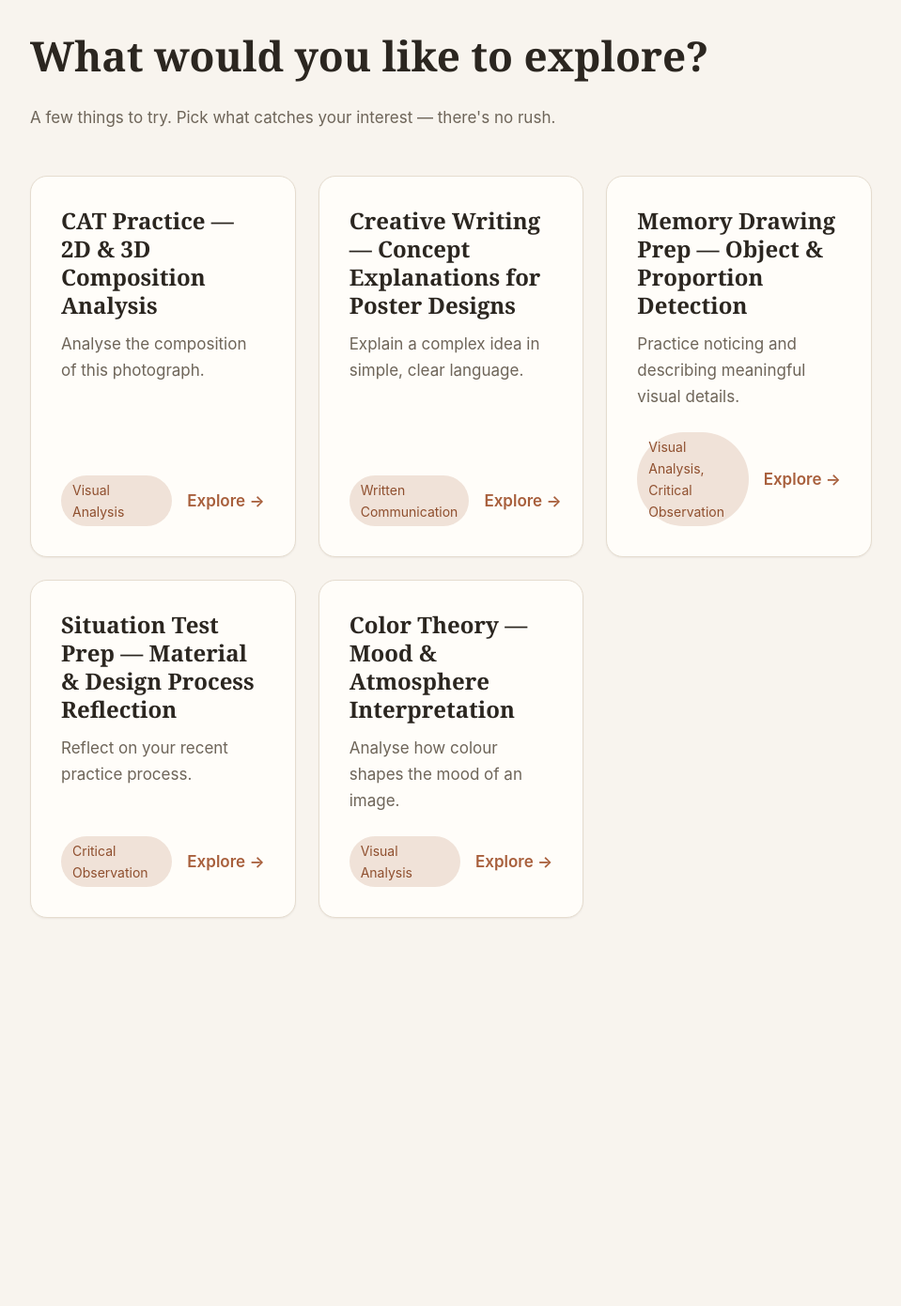
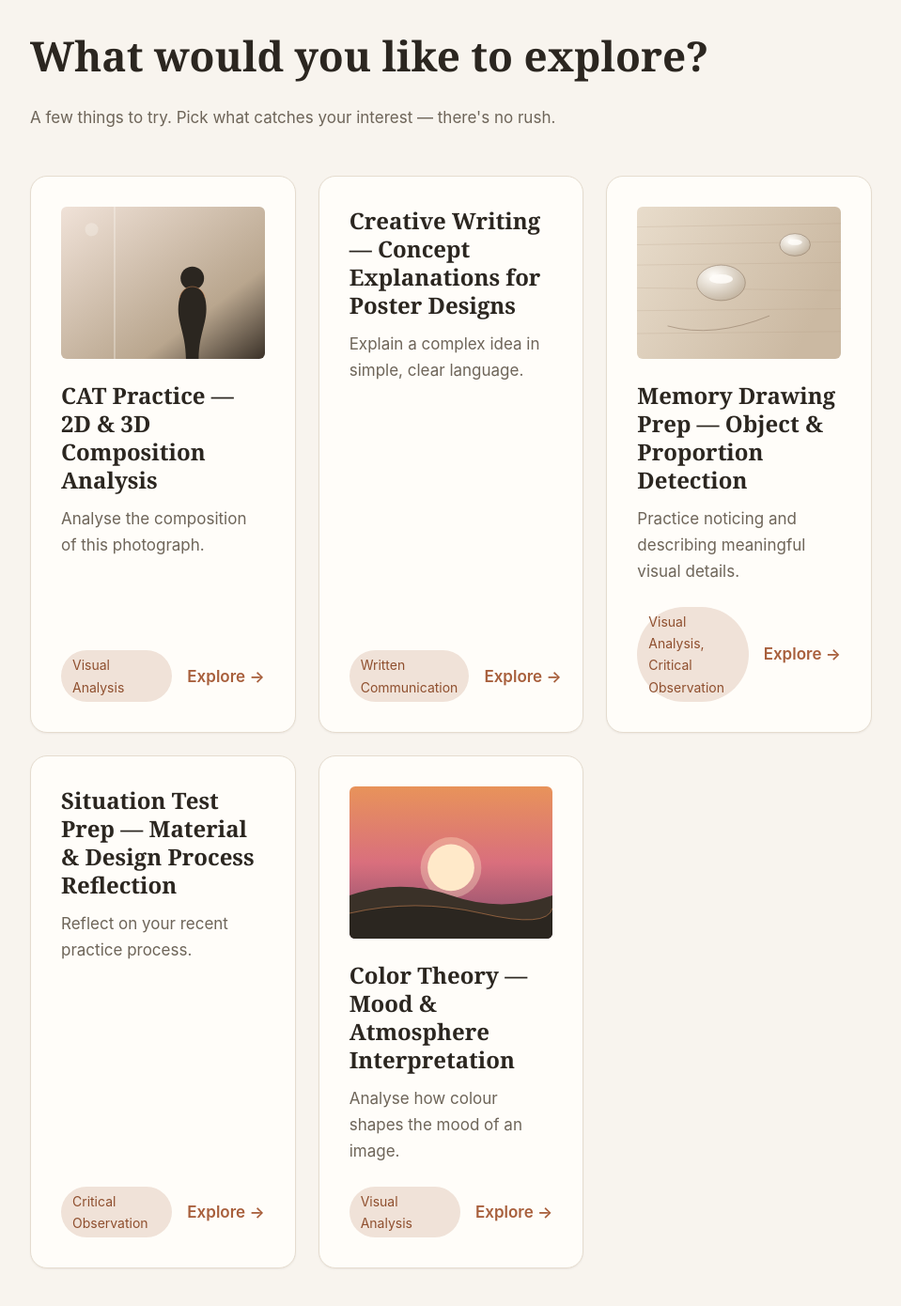
Before and after one commit to h3xh4wk/fablit, a FastAPI app: page / in a window 1280 px wide. Shown: the part 72-1462 px from the top of the page at 94% size, without its empty margins (160-1119 px from the left). Before the commit the page ends 1049 px from the top, so only its background shows below. Run offline with FastAPI, Linux system fonts and the light colour scheme.

Commit message:
SPEC-019: Explore card previews and Playwright test (issue #70)

```diff
--- a/app/static/css/fablit.css
+++ b/app/static/css/fablit.css
@@ -265,6 +265,20 @@ ol {
   text-decoration: underline;
 }
 
+/* Card preview image used on Explore cards (SPEC-019) */
+.card__preview {
+  margin-bottom: var(--space-3);
+  overflow: hidden;
+  border-radius: var(--radius-sm);
+}
+
+.card__preview img {
+  display: block;
+  width: 100%;
+  height: auto;
+  background: var(--color-surface);
+}
+
 /* --------------------------------------------------------------------------
    Buttons and links (§28, SPEC-016 §12)
    -------------------------------------------------------------------------- */
--- a/app/templates/dashboard.html
+++ b/app/templates/dashboard.html
@@ -7,6 +7,11 @@
   <ul class="card-grid">
     {% for activity in view.activities %}
     <li class="card">
+      {% if activity.preview_image_url %}
+      <figure class="card__preview">
+        <img src="{{ activity.preview_image_url }}" alt="{{ activity.preview_alt_text }}">
+      </figure>
+      {% endif %}
       <div class="card__heading">
         <h2 class="card__title">{{ activity.title }}</h2>
         {% if activity.has_completed_practice %}
--- a/fablit/application/use_cases.py
+++ b/fablit/application/use_cases.py
@@ -91,6 +91,8 @@ class PracticeApplication:
                 has_completed_practice=self._store.has_completed_activity(
                     item.activity.id
                 ),
+                preview_image_url=item.fallback_image,
+                preview_alt_text=item.fallback_alt,
             )
             for item in self._store.list_activities()
         )
--- a/fablit/application/view_models.py
+++ b/fablit/application/view_models.py
@@ -22,6 +22,8 @@ class PracticeActivitySummary:
     description: str
     skills: tuple[str, ...]
     has_completed_practice: bool
+    preview_image_url: str | None = None
+    preview_alt_text: str | None = None
 
 
 @dataclass(frozen=True)
```
Also changed, not shown: tests/e2e/test_browser_journey.py (+20 -0 lines), 1 other file.
